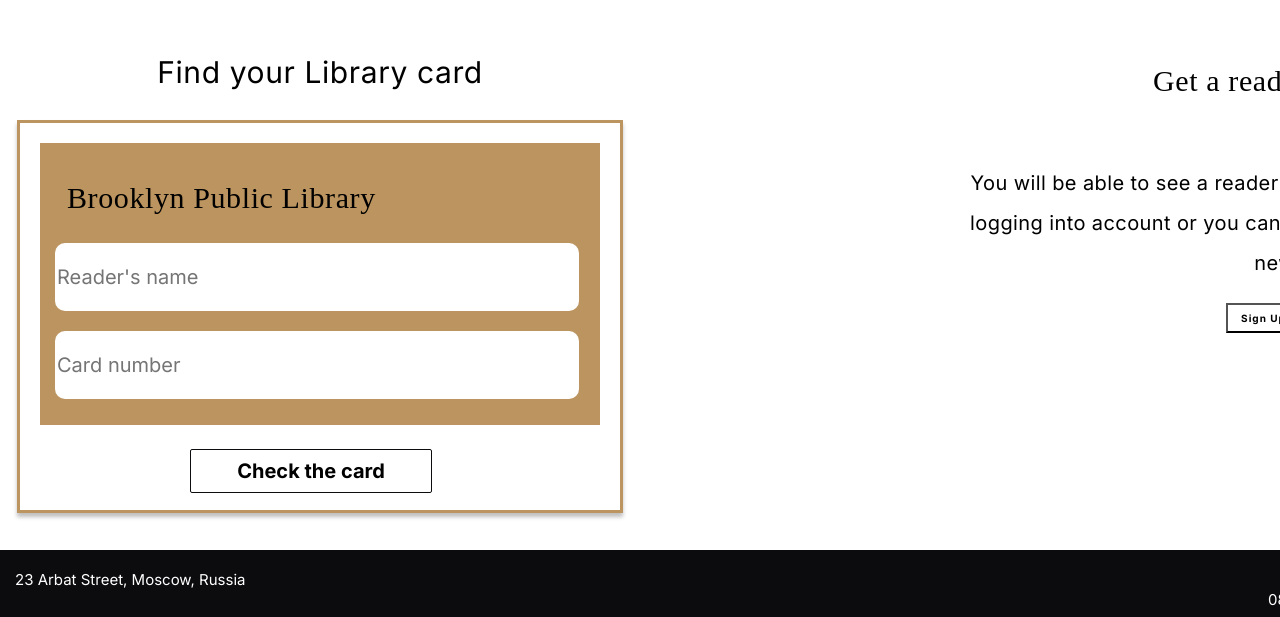
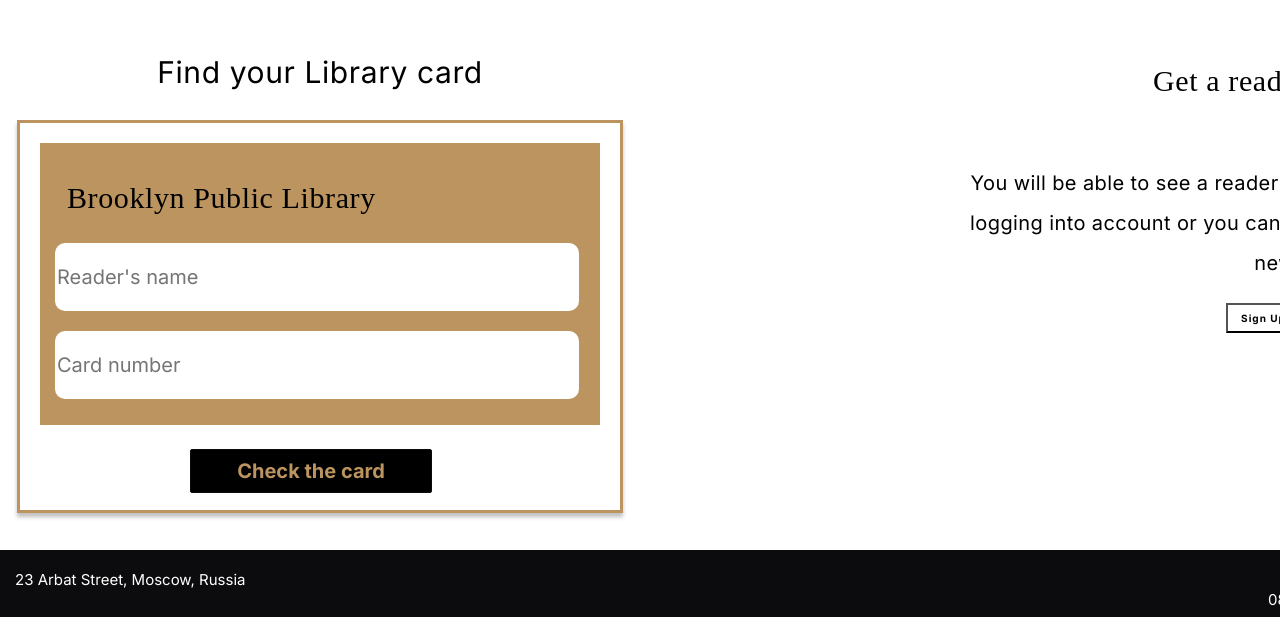
Before and after one commit to swansii1/library, a plain HTML site: page library/index.html in a window 1280 px wide. In both pictures the pointer is over the button "Check the card". Shown: the part 5516-6133 px from the top of the page. Drawn offline with Linux system fonts and the light colour scheme; a web font is replaced by a local one.

```diff
--- a/library/style.css
+++ b/library/style.css
@@ -573,3 +573,7 @@ a{
     position: relative;
     left: 15px;
 }
+button:hover{
+    background-color: black;
+    color: #BB945F;
+}
```
Also changed, not shown: 1 other file.
